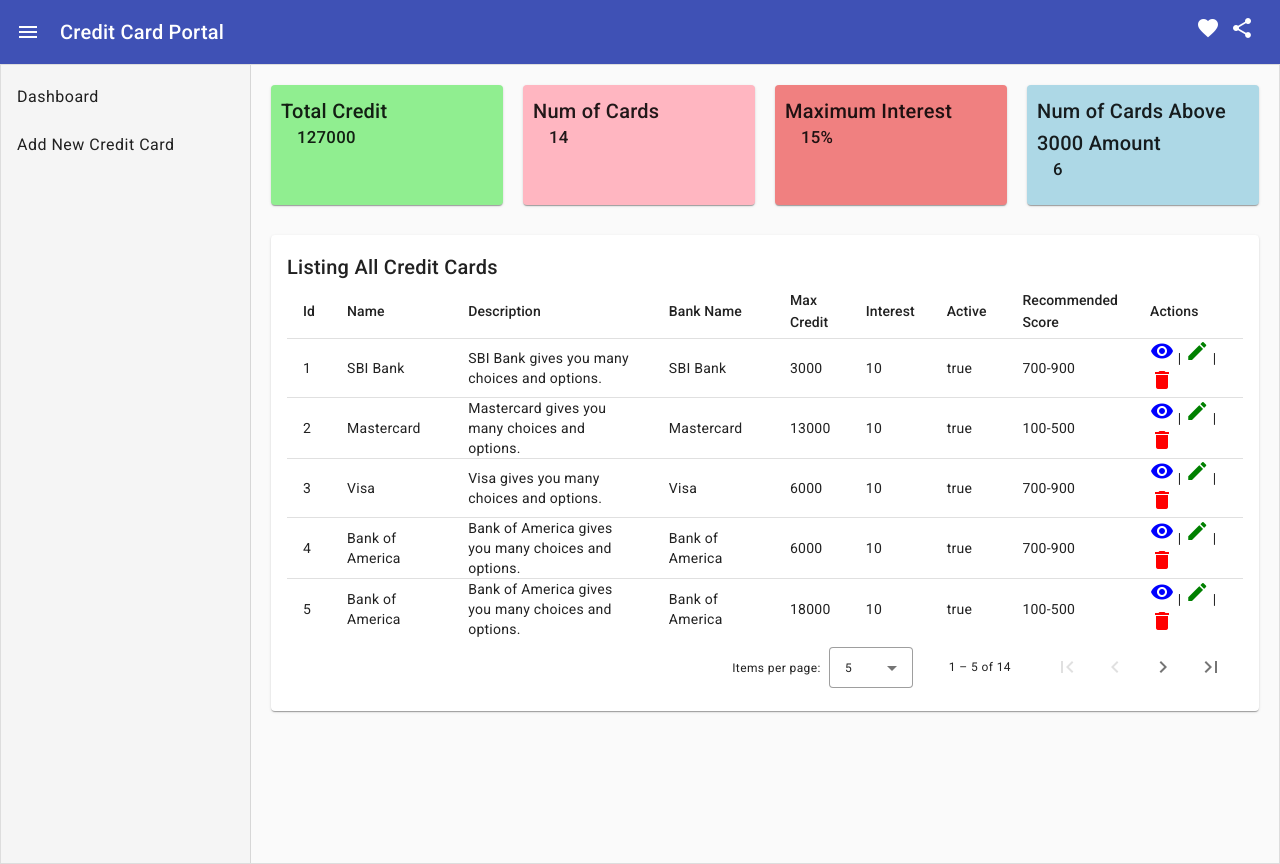
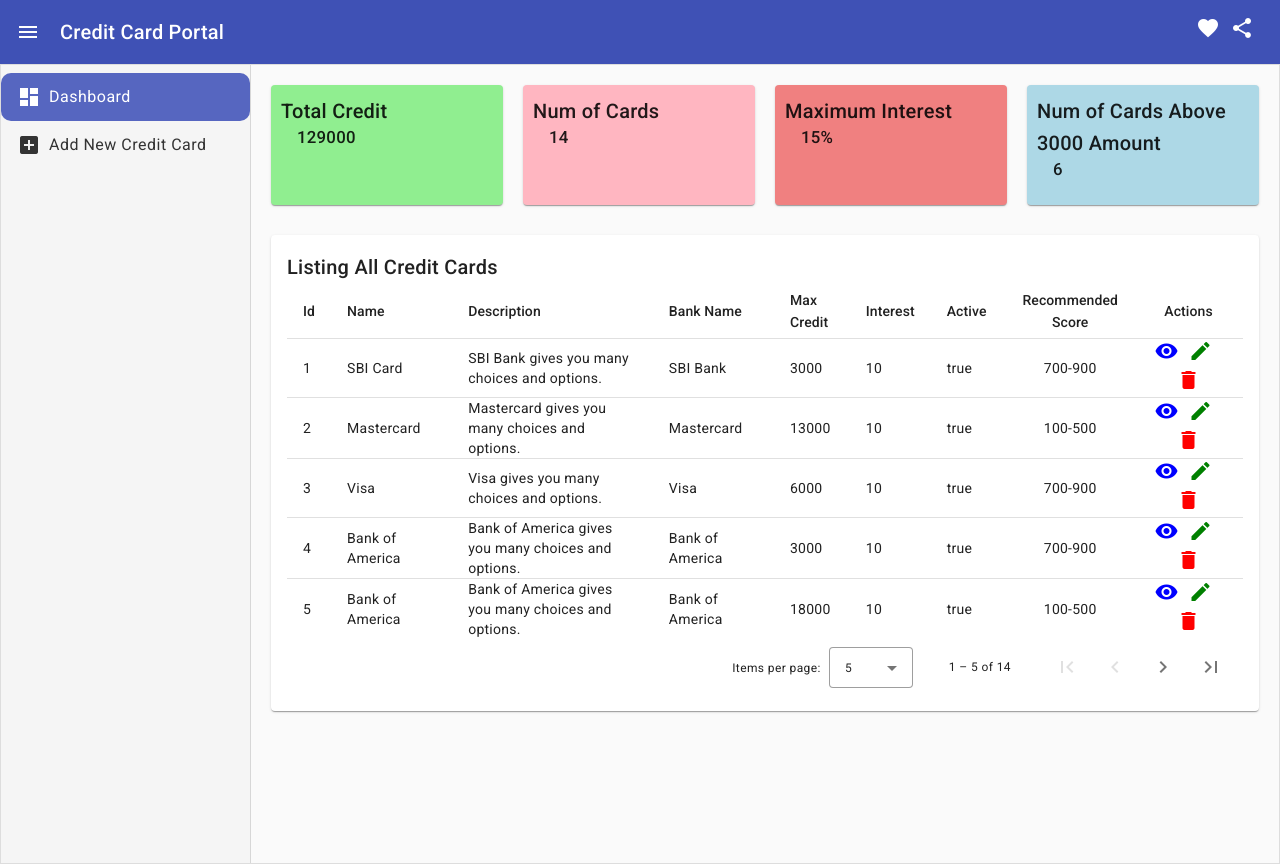
Before and after one commit to ashutosh2708/CreditCard-Admin-Portal, an Angular app: page /creditcards in a window 1280 px wide. Built offline with nearby package versions, Linux system fonts and the light colour scheme; data requests are answered from the project's data file.

Commit message:
final changes

```diff
--- a/db.json
+++ b/db.json
@@ -2,7 +2,7 @@
   "creditcards": [
     {
       "id": 1,
-      "name": "SBI Bank",
+      "name": "SBI Card",
       "description": "SBI Bank gives you many choices and options.",
       "bankName": "SBI Bank",
       "maxCredit": 3000,
@@ -47,7 +47,7 @@
       "name": "Bank of America",
       "description": "Bank of America gives you many choices and options.",
       "bankName": "Bank of America",
-      "maxCredit": "6000",
+      "maxCredit": "3000",
       "interestRate": 10,
       "active": true,
       "recommendedScore": "700-900",
@@ -128,10 +128,10 @@
     },
     {
       "id": 10,
-      "name": "Bank of America",
+      "name": "America Card",
       "description": "Bank of America gives you many choices and options.",
       "bankName": "Bank of America",
-      "maxCredit": 3000,
+      "maxCredit": "8000",
       "interestRate": 10,
       "active": true,
       "recommendedScore": "700-900",
--- a/src/app/creditcards/creditcards.component.html
+++ b/src/app/creditcards/creditcards.component.html
@@ -76,20 +76,18 @@
               aria-hidden="false"
               aria-label="Example home icon"
               fontIcon="visibility"
-              style="color: blue; cursor: pointer;"
+              style="color: blue; cursor: pointer"
               (click)="openDialog(element.id)"
             ></mat-icon>
           </a>
-          |
           <a [routerLink]="['edit', element.id]">
             <mat-icon
               aria-hidden="false"
               aria-label="Example home icon"
               fontIcon="edit"
-              style="color: green"
+              style="color: green; margin-left: 10px; margin-right: 10px"
             ></mat-icon>
           </a>
-          |
           <a [routerLink]="['delete', element.id]">
             <mat-icon
               aria-hidden="false"
--- a/src/app/creditcards/creditcards.component.scss
+++ b/src/app/creditcards/creditcards.component.scss
@@ -56,6 +56,7 @@
 }
 
 .mat-column-recommendedScore,.mat-column-actions {
+  text-align: center;
   width: 12%;
   max-width: 12%;
   min-width: 12%;
--- a/src/app/sidebar/sidebar.component.html
+++ b/src/app/sidebar/sidebar.component.html
@@ -1,15 +1,19 @@
-<mat-nav-list>
+<mat-nav-list class="nav-list">
   <mat-list-item
+    class="list-item"
     [routerLink]="['/creditcards']"
-    [routerLinkActive]="['active']"
+    routerLinkActive="active-link"
+    [routerLinkActiveOptions]="{ exact: true }"
   >
-    <a matLine>Dashboard</a>
+    <a class="menu-item"><mat-icon class="menu-icon">dashboard</mat-icon>Dashboard</a>
   </mat-list-item>
 
   <mat-list-item
+    class="list-item"
     [routerLink]="['/creditcards/add']"
-    [routerLinkActive]="['active']"
+    routerLinkActive="active-link"
+    [routerLinkActiveOptions]="{ exact: true }"
   >
-    <a matLine>Add New Credit Card</a>
+    <a class="menu-item"><mat-icon class="menu-icon">add_box</mat-icon>Add New Credit Card</a>
   </mat-list-item>
 </mat-nav-list>
--- a/src/app/sidebar/sidebar.component.scss
+++ b/src/app/sidebar/sidebar.component.scss
@@ -0,0 +1,28 @@
+/* Normal Menu Item Text Color */
+.menu-item {
+  color: #333333; /* Text color for normal state */
+  text-decoration: none; /* Remove underline from links */
+}
+
+/* Icon Styling */
+.menu-icon {
+    margin-right: 8px; /* Adjust the margin for spacing between the icon and text */
+    vertical-align: middle;
+  }
+
+/* Hover Effect on Non-Active Menu Items */
+.list-item:not(.active-link):hover {
+  background-color: #b8b8b8; /* Background color on hover for non-active items */
+  border-radius: 10px;
+}
+
+/* Active Menu Item */
+.list-item.active-link {
+  background-color: #5666c0; /* Background color for the active item */
+  border-radius: 10px; /* Border radius for rounded corners on active item */
+}
+
+/* Link Text Color after Click */
+.list-item.active-link .menu-item {
+  color: #ffffff; /* Text color for active state */
+}
```
